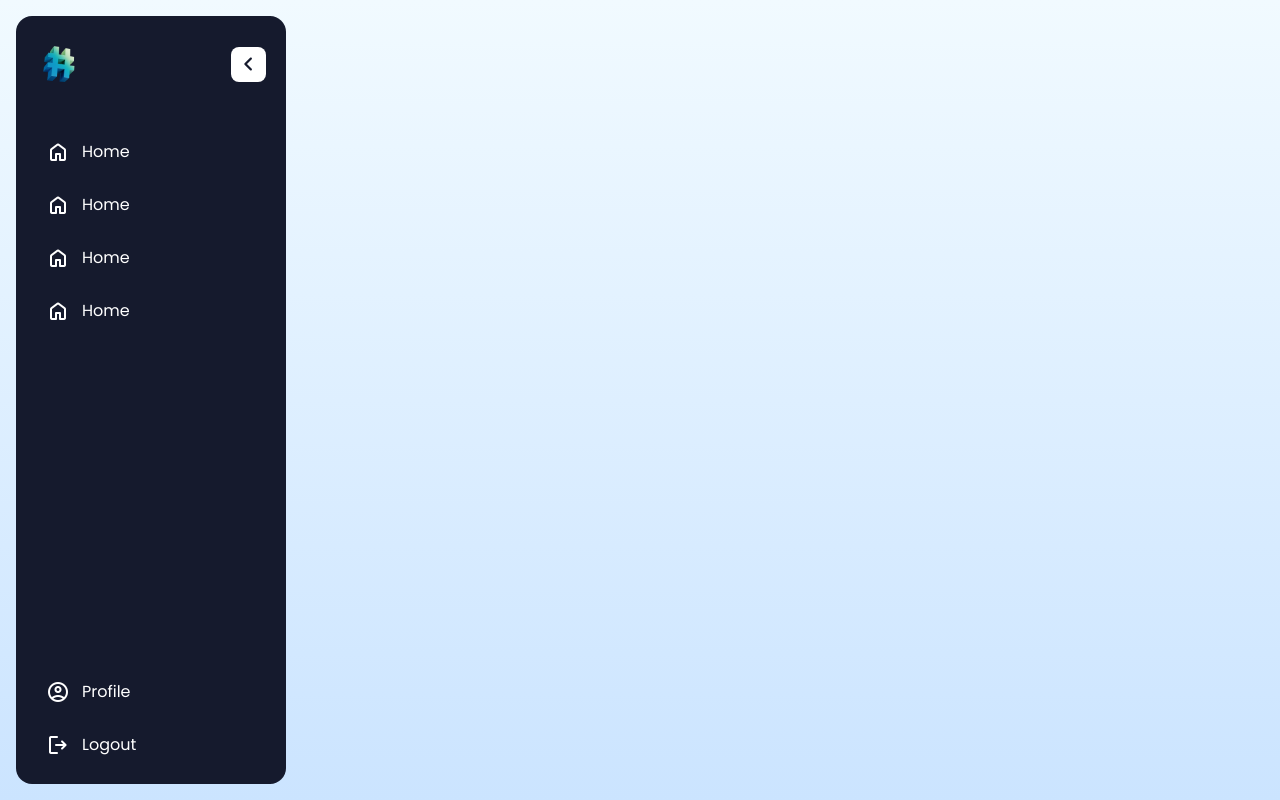
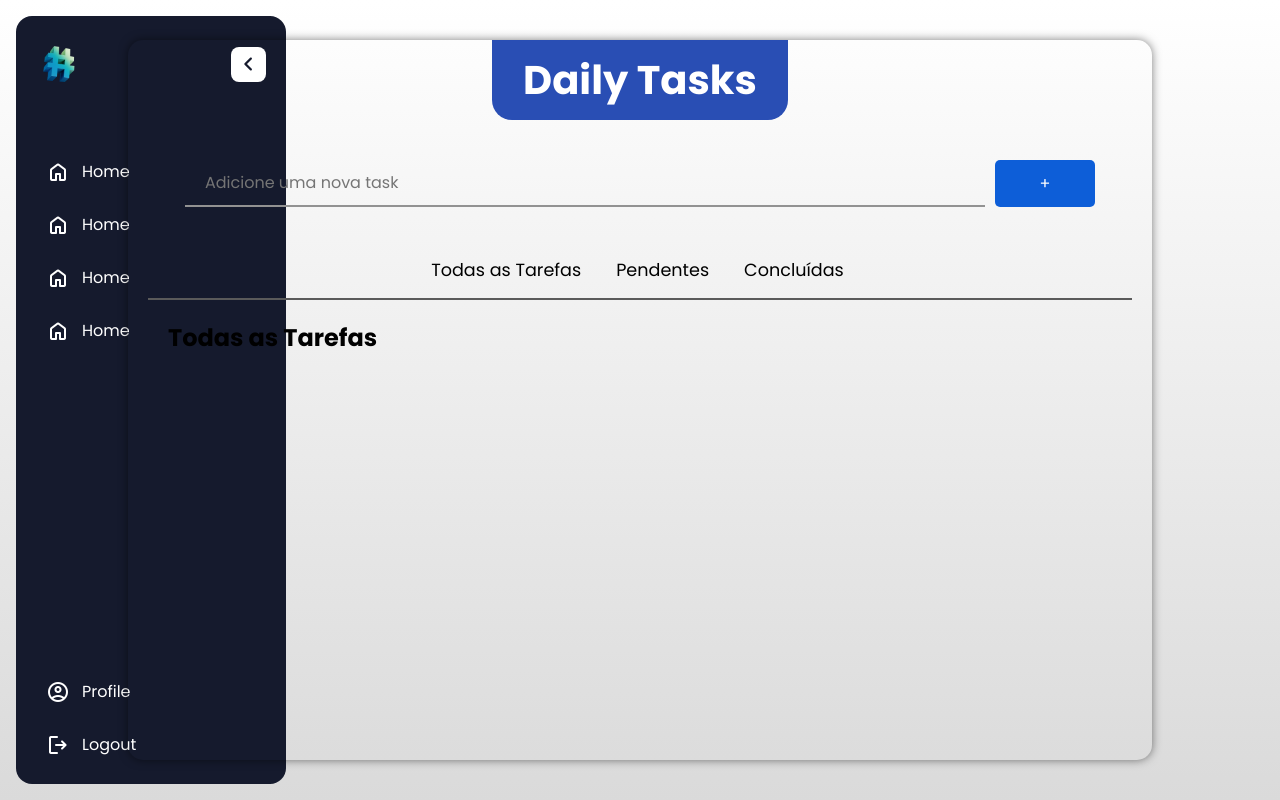
Before and after one commit to devmiza/Lista-de-tarefa-flask, a Flask app: page / in a window 1280 px wide. Run offline with Flask 3, Linux system fonts and the light colour scheme; data that the repository does not hold is empty.

Commit message:
Adicionando conteudo principal junto a sidebar: Ajuste da lista de tarefas e ajuste do input da task

```diff
--- a/app.py
+++ b/app.py
@@ -17,7 +17,7 @@
     all_tasks = Tasks.query.all()
     pending_tasks = Tasks.query.filter_by(completed=False).all()
     completed_tasks = Tasks.query.filter_by(completed=True).all()
-    return render_template('base.html', all_tasks=all_tasks, pending_tasks=pending_tasks, completed_tasks=completed_tasks)
+    return render_template('index.html', all_tasks=all_tasks, pending_tasks=pending_tasks, completed_tasks=completed_tasks)
 
 #Crud (Create)
 @app.route('/create', methods=['POST'])
--- a/static/css/base.css
+++ b/static/css/base.css
@@ -10,11 +10,11 @@
 
 body {
     min-height: 100vh;
-    background: linear-gradient(#f1faff, #cbe4ff);
+    background: linear-gradient(#ffffff, #dadada);
 }
 
 .sidebar {
-   background-color: #151a2d;
+   background-color: rgba(21, 26, 45, 1);
    width: 270px;
    position: fixed;
    margin: 16px;
@@ -161,6 +161,16 @@
     width: 100%;
 }
 
+.conteudoPrincipal {
+    /* background-color: #aaa11b; */
+    display: flex;
+    justify-content: center;
+    align-items: center;
+    max-width: 100%;
+    height: 100vh;
+    /* margin-left: 290px; */
+}
+
 @media (max-width: 1024px) {
     .sidebar {
         height: 56px;
--- a/static/css/styles.css
+++ b/static/css/index.css
@@ -1,21 +1,5 @@
-* {
-    box-sizing: border-box;
-    margin: 0;
-    padding: 0;
-}
-
-body {
-    font-family: Arial, sans-serif;
-    display: flex;
-    justify-content: center;
-    align-items: center;
-    height: 100vh;
-    background-color: #2e619b;
-    color: #272727;
-}
-
 .main-container {
-    background-color: rgb(230, 230, 230);
+    background-color: transparent;
     display: flex;
     flex-direction: column;
     width: 80%; /* Alterado para mais flexível */
@@ -52,20 +36,16 @@
 }
 
 .input-task {
-    display: flex;
-    align-items: center;
-    justify-content: center;
+    padding: 20px;
 }
 
-.add-task, .task-list {
-    width: 100%;
+.inputForm {
     display: flex;
-    align-items: center;
     justify-content: center;
 }
 
 .add-task input {
-    background-color: rgb(230, 230, 230);
+    background-color: rgb(230, 230, 230, 0);
     width: 100%;
     max-width: 800px;
     padding: 10px 20px;
@@ -83,7 +63,7 @@
     border: none;
     border-radius: 5px;
     cursor: pointer;
-    margin-top: 10px;
+    margin-left: 10px;
 }
 
 .add-task button:hover {
@@ -120,11 +100,11 @@
 }
 
 .tab-content-container {
+
     flex-grow: 1;
     display: flex;
     flex-direction: column;
-    /* overflow-y: auto; */
-    height: 100%;
+    max-height: 580px;
 }
 
 .tab-content {
@@ -132,11 +112,9 @@
     width: 100%;
     padding: 20px;
     box-sizing: border-box;
-    background-color: #f9f9f9; /* Cor de fundo mais suave */
+    overflow-y: auto;
     flex-shrink: 0;
-    min-height: 100%;
-    overflow-y: auto;
-    max-height: calc(100vh - 160px); /* Ajuste para garantir que o conteúdo não ultrapasse a tela */
+    max-height: 580px;
 }
 
 .tab-content.active {
--- a/templates/base.html
+++ b/templates/base.html
@@ -5,6 +5,7 @@
     <meta name="viewport" content="width=device-width, initial-scale=1.0">
     <title>Daily Tasks</title>
     <link rel="stylesheet" href="{{ url_for('static', filename='css/base.css') }}">
+    <link rel="stylesheet" href="{{ url_for('static', filename='css/index.css') }}">
     <!-- Google fonts links -->
      <!-- Icons -->
     <link rel="stylesheet" href="https://fonts.googleapis.com/css2?family=Material+Symbols+Rounded:opsz,wght,FILL,GRAD@24,400,0,0" />
@@ -82,6 +83,12 @@
         </nav>
     </aside>
 
+    <main>
+        <div class="conteudoPrincipal">
+            {% block content %}
+            {% endblock %}
+        </div>
+    </main>
     <script src="/static/js/base.js"></script>
 </body>
 
--- a/templates/index.html
+++ b/templates/index.html
@@ -16,7 +16,7 @@
     <main>
         <div class="input-task">
             <section class="add-task">
-                <form action="/create" method="post">
+                <form class="inputForm" action="/create" method="post">
                     <input type="text" name="description" placeholder="Adicione uma nova task" required>
                     <button type="submit" class="add">+</button>
                 </form>
```
